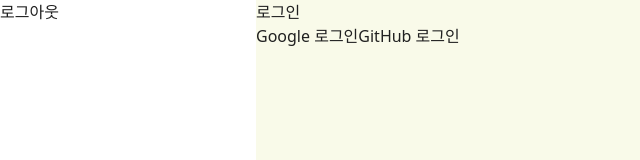
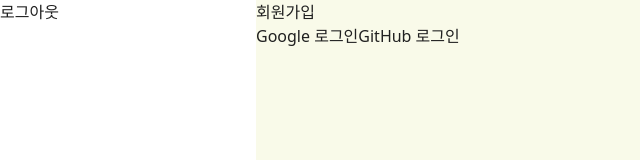
Before and after one commit to LJS0000/pilgi, a Next.js app: page /signup in a window 1280 px wide. Shown: the top 160 px of the page, without its empty margins (0-640 px from the left). Built offline with nearby package versions, Linux system fonts and the light colour scheme; no server answers.

Commit message:
page.tsx 업데이트

```diff
--- a/src/app/(auth)/signup/page.tsx
+++ b/src/app/(auth)/signup/page.tsx
@@ -31,7 +31,8 @@
 
   return (
     <div>
-      <h1>로그인</h1>
+      <h1>회원가입
+</h1>
       <Button onClick={() => handleLogin('google')}>Google 로그인</Button>
       <Button onClick={() => handleLogin('github')}>GitHub 로그인</Button>
     </div>
```
